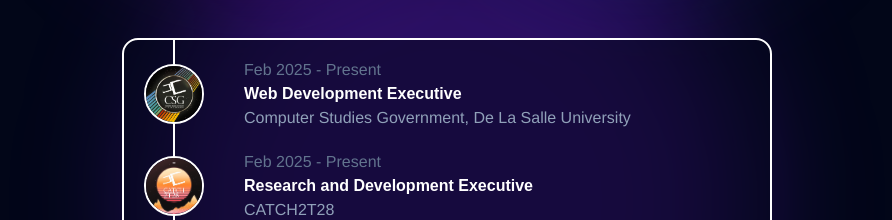
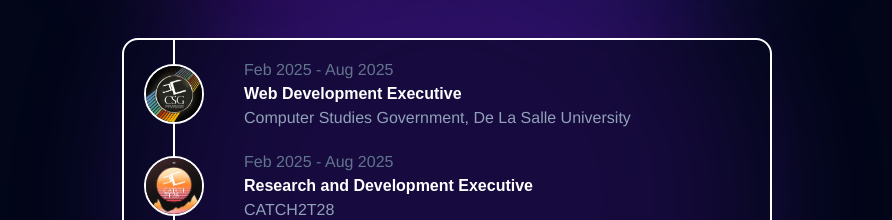
Before and after one commit to alecbnono/tech-by-alec-frontend, a React (Vite) app: page / in a window 1280 px wide. Shown: the part 580-800 px from the top of the page, without its empty margins (193-1085 px from the left). Built offline with nearby package versions, Linux system fonts and the light colour scheme; a web font is replaced by a local one.

Commit message:
Update org end date

```diff
--- a/src/data/orgs.js
+++ b/src/data/orgs.js
@@ -1,28 +1,28 @@
 const orgs = [
   {
     dateStart: "Feb 2025",
-    dateEnd: "Present",
+    dateEnd: "Aug 2025",
     title: "Web Development Executive",
     description: "Computer Studies Government, De La Salle University",
     image: "/orgs/csg.jpg",
   },
   {
     dateStart: "Feb 2025",
-    dateEnd: "Present",
+    dateEnd: "Aug 2025",
     title: "Research and Development Executive",
     description: "CATCH2T28",
     image: "/orgs/catch.jpg",
   },
   {
     dateStart: "Nov 2024",
-    dateEnd: "Present",
+    dateEnd: "Aug 2025",
     title: "Developer",
     description: "Google Developer Groups on Campus - DLSU",
     image: "/orgs/gdsc.png",
   },
   {
     dateStart: "Nov 2024",
-    dateEnd: "Present",
+    dateEnd: "Aug 2025",
     title: "Research and Development Executive",
     description: "DLSU Microsoft Student Community",
     image: "/orgs/msc.png",
```
